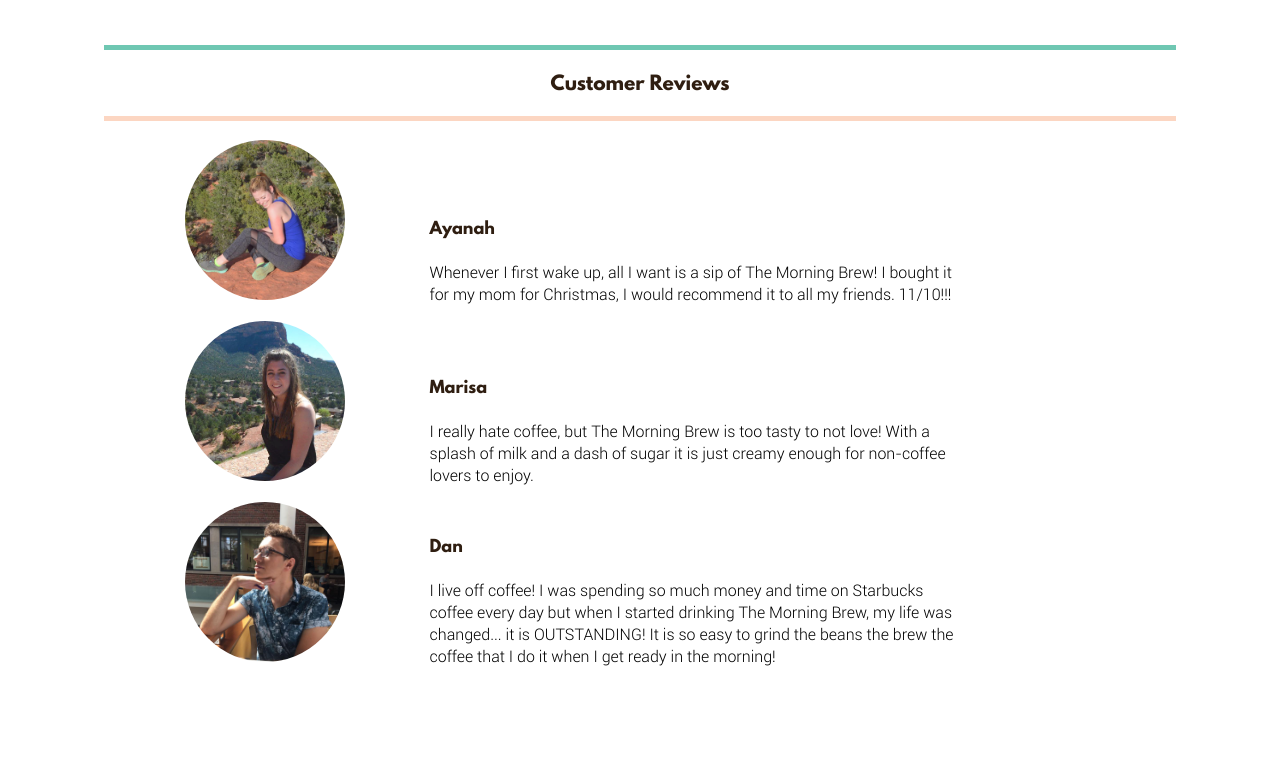
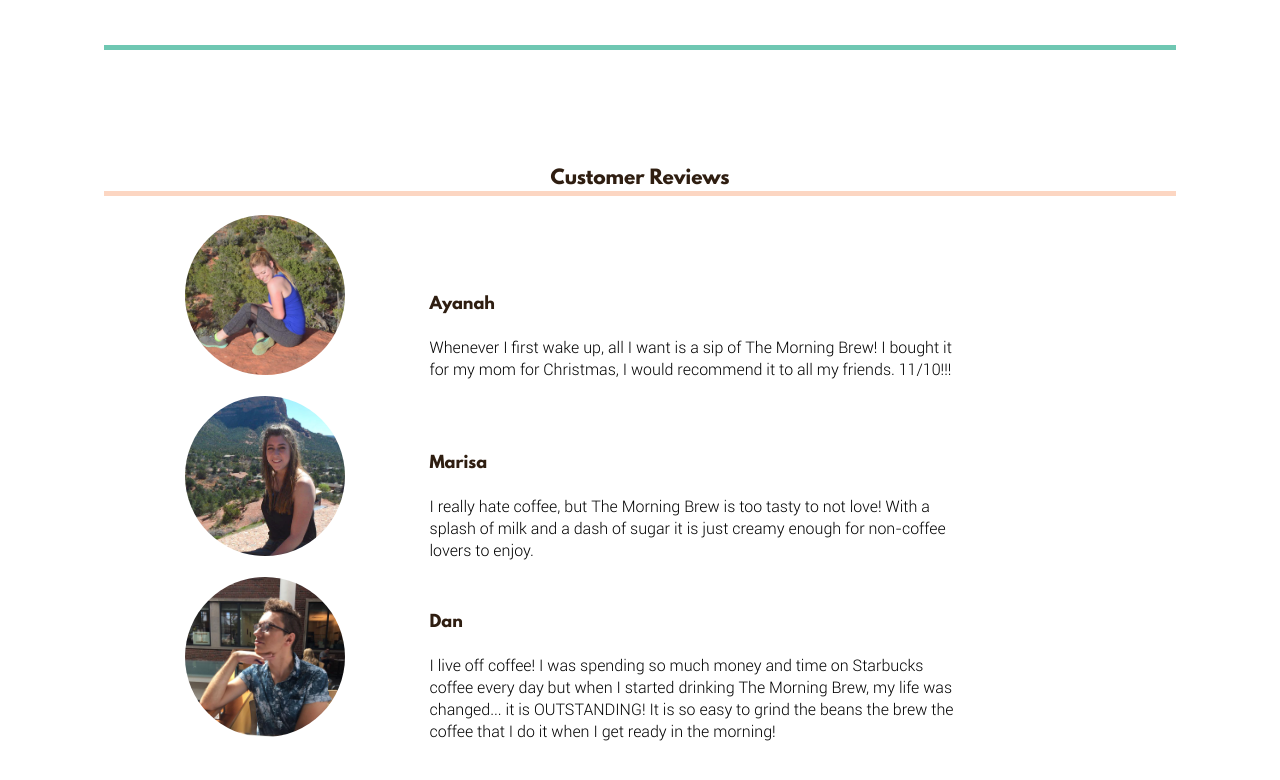
Before and after one commit to juliabujalski/morning-brew, a plain HTML site: page index.html in a window 1280 px wide. Shown: the part 2491-3271 px from the top of the page. Drawn offline with Linux system fonts and the light colour scheme.

Commit message:
fix reviews

```diff
--- a/css/screen.css
+++ b/css/screen.css
@@ -146,7 +146,8 @@
 }
 
 #reviews h3 {
-  padding: 0 0 1em 0 ;
+  padding: -6em 0 1em 0 ;
+  margin-top:6em;
   border-bottom: thick solid rgba(247, 152, 104, .4);
 }
 
```
